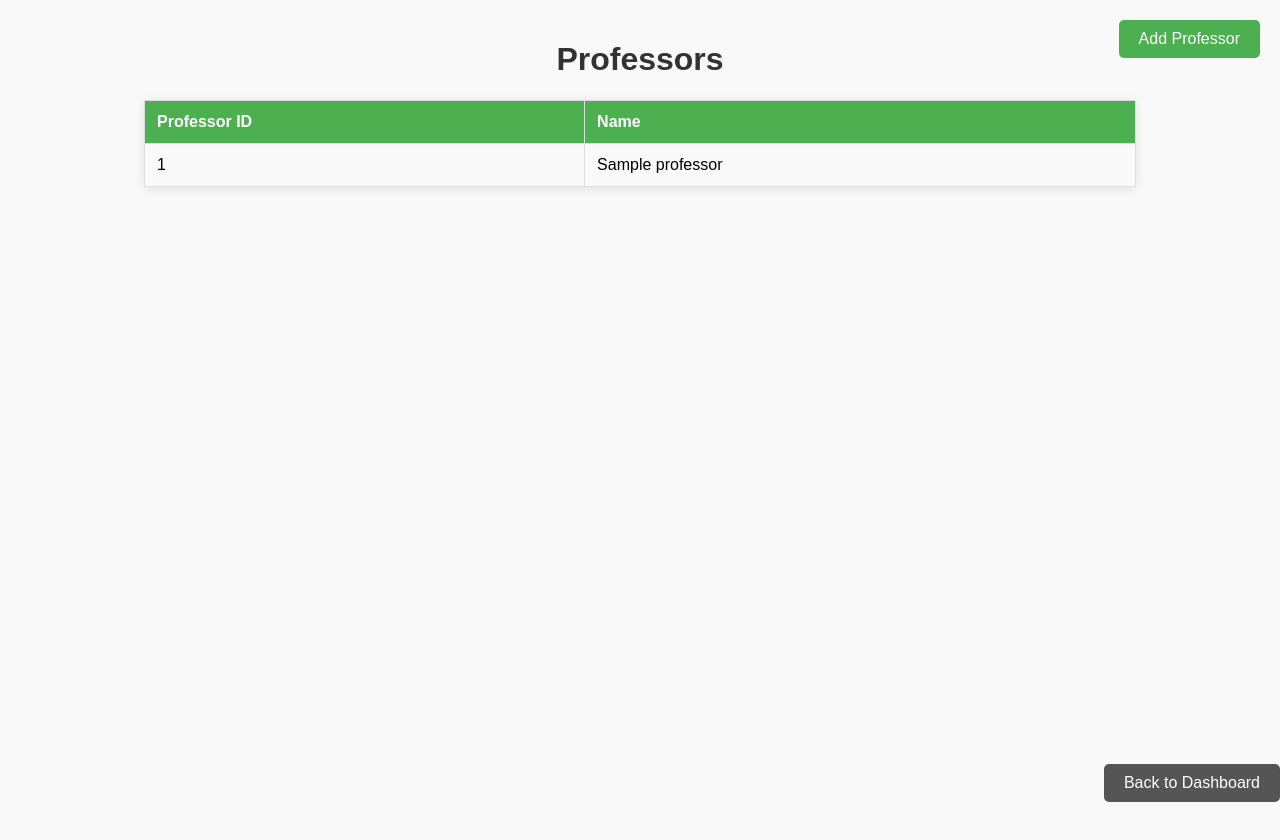
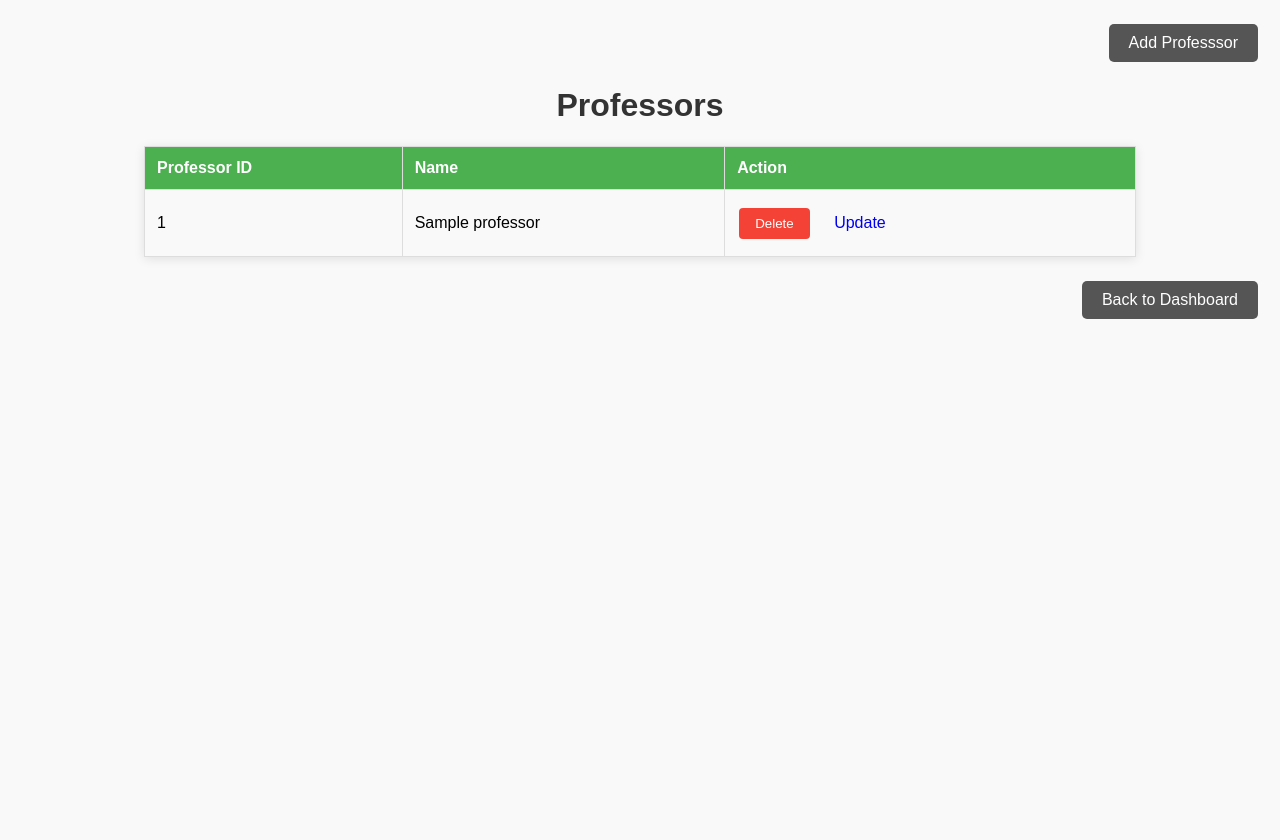
Before and after one commit to Suraj-1408/College_timetable_generator, a Flask app: page /admin/professors in a window 1280 px wide. Run offline with Flask 3, Linux system fonts and the light colour scheme; tables that the repository leaves empty or names only in its code hold one stand-in row (values such as "Sample post"); parts of the project's set-up code (start-up, migrations or seed data) failed here and were passed over; some libraries are stand-ins or nearby versions.

Commit message:
Implemented CRUD operation

```diff
--- a/templates/admin/professors.html
+++ b/templates/admin/professors.html
@@ -4,7 +4,7 @@
     <meta charset="UTF-8">
     <title>Professors</title>
     <style>
-        body {
+        body{
             font-family: Arial, sans-serif;
             background-color: #f9f9f9;
             margin: 0;
@@ -12,47 +12,60 @@
             position: relative;
             min-height: 100vh;
         }
-        h1 {
+
+        h1{
             color: #333;
             text-align: center;
         }
-        table {
+
+        table{
             width: 80%;
             margin: 20px auto;
             border-collapse: collapse;
             box-shadow: 0 2px 10px rgba(0, 0, 0, 0.1);
         }
-        th, td {
+
+        th,td{
             border: 1px solid #ddd;
             padding: 12px;
             text-align: left;
         }
-        th {
+
+        th{
             background-color: #4CAF50;
             color: white;
         }
-        tr:nth-child(even) {
+
+        tr:nth-child(even){
             background-color: #f2f2f2;
         }
-        tr:hover {
+
+        tr:hover{
             background-color: #ddd;
         }
-        .btn {
-            background-color: #4CAF50;
+
+        .btn{
+	    padding: 8px 16px;
+            text-align: center;
+            text-decoration: none;
+            display: inline-block;
+            margin: 4px 2px;
+            cursor: pointer;
+        }
+
+
+	.btn-danger {
+            background-color: #f44336;
             color: white;
-            padding: 10px 20px;
-            text-decoration: none;
-            border-radius: 5px;
             border: none;
-            cursor: pointer;
-            position: absolute;
-            top: 20px;
-            right: 20px;
+            border-radius: 4px;
         }
-        .btn:hover {
+
+        .btn:hover{
             background-color: #45a049;
         }
-        .btn-secondary {
+
+        .btn-secondary{
             background-color: #555;
             color: white;
             padding: 10px 20px;
@@ -61,19 +74,39 @@
             border: none;
             cursor: pointer;
         }
-        .btn-secondary:hover {
+
+
+        .action-buttons {
+            white-space: nowrap;
+        }
+
+
+        .btn-secondary:hover{
             background-color: #444;
         }
-        .dashboard-container {
-            text-align: center;
-            position: absolute;
-            bottom: 80px;
-            width: 100%;
+
+        .dashboard-container{
+            text-align:right;
+
         }
-    </style>
+
+
+	 .add-classroom-btn-container {
+            text-align: right;
+            margin-bottom: 10px; /* Adjust as needed */
+        }
+
+        .add-classroom-btn {
+            margin-left: 10px; /* Adjust as needed */
+        }
+
+</style>
 </head>
 <body>
-    <a href="{{ url_for('admin.add_professor_view') }}" class="btn">Add Professor</a>
+
+    <div class="add-classroom-btn-container">
+        <a href="{{ url_for('admin.add_professor_view') }}" class="btn btn-secondary add-classroom-btn"> Add Professsor</a>
+	</div>
     <h1>Professors</h1>
     <!-- <pre>{{ professors }} </pre> -->  <!-- Debug statement to display raw data -->
 
@@ -83,6 +116,7 @@
 		    <!-- <th>ID</th> -->
                 <th>Professor ID</th>
                 <th>Name</th>
+                <th>Action</th>
             </tr>
         </thead>
         <tbody>
@@ -91,14 +125,18 @@
 		    <!-- <td>{{ professor.id }}</td> -->
                 <td>{{ professor.professor_id }}</td>
                 <td>{{ professor.name }}</td>
+                <td class="action-buttons">
+                    <form action="{{ url_for('admin.delete_professor',professor_id=professor.professor_id) }}" method="POST" style="display:inline;">
+                        <button type="submit" class="btn btn-danger">Delete</button>
+                    </form>
+                    <a href="{{ url_for('admin.update_professor',professor_id=professor.professor_id) }}" class="btn">Update</a>
+                </td>
             </tr>
             {% endfor %}
         </tbody>
     </table>
-    <div class="dashboard-container">
-        <p class="mt-3">
-            <a href="{{ url_for('admin.dashboard') }}" class="btn btn-secondary">Back to Dashboard</a>
-        </p>
-    </div>
+        <div class="add-classroom-btn-container">
+            <a href="{{ url_for('admin.dashboard') }}" class="btn btn-secondary add-classroom-btn">Back to Dashboard</a>
+        </div>
 </body>
 </html>
```
